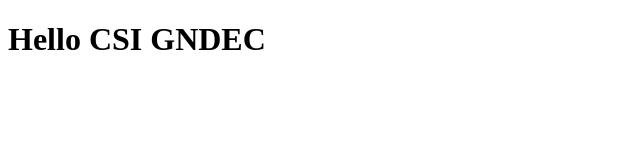
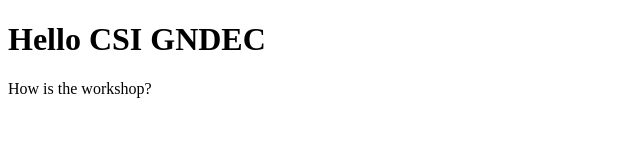
Before and after one commit to mehak-kalia/git-training, a plain HTML site: page index.html in a window 1280 px wide. Shown: the whole page, without its empty margins (0-640 px from the left). Drawn offline with Linux system fonts and the light colour scheme.

Commit message:
added a question line

```diff
--- a/index.html
+++ b/index.html
@@ -10,5 +10,9 @@
 
     <h1>Hello CSI GNDEC</h1>
 
+    <p>
+        How is the workshop?
+    </p>
+
 </body>
 </html>
```
